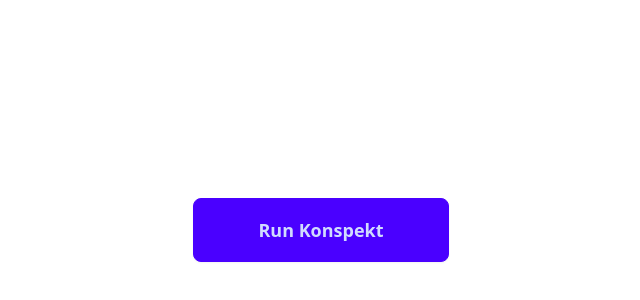
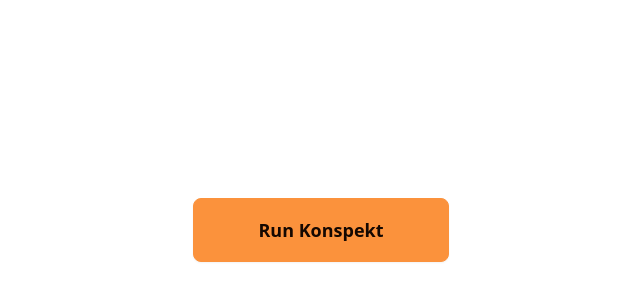
Before and after one commit to myznikovgleb/konspekt, a React (Vite) app: page / in a window 1280 px wide. Shown: the part 170-470 px from the top of the page, without its empty margins (319-959 px from the left). Built offline with nearby package versions, Linux system fonts and the light colour scheme.

Commit message:
Customize default themes

```diff
--- a/tailwind.config.js
+++ b/tailwind.config.js
@@ -3,7 +3,20 @@ export default {
   content: ['./index.html', './src/**/*.{js,ts,jsx,tsx}'],
   plugins: [require('daisyui')],
   daisyui: {
-    themes: ['light', 'dark'],
+    themes: [
+      {
+        light: {
+          ...require('daisyui/src/theming/themes')['light'],
+          primary: '#fb923c',
+        },
+      },
+      {
+        dark: {
+          ...require('daisyui/src/theming/themes')['dark'],
+          primary: '#fb923c',
+        },
+      },
+    ],
     logs: false,
   },
 }
```
